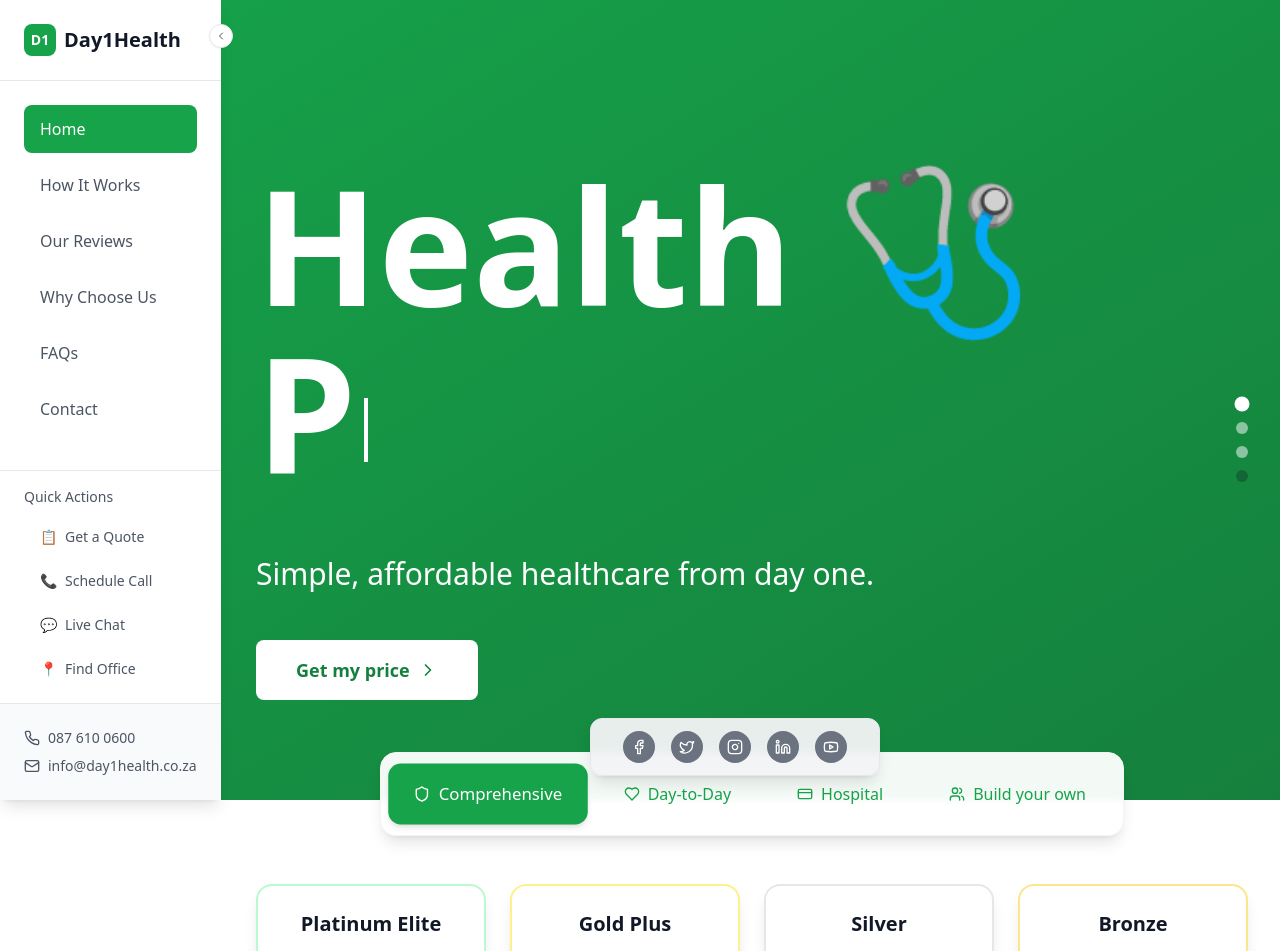
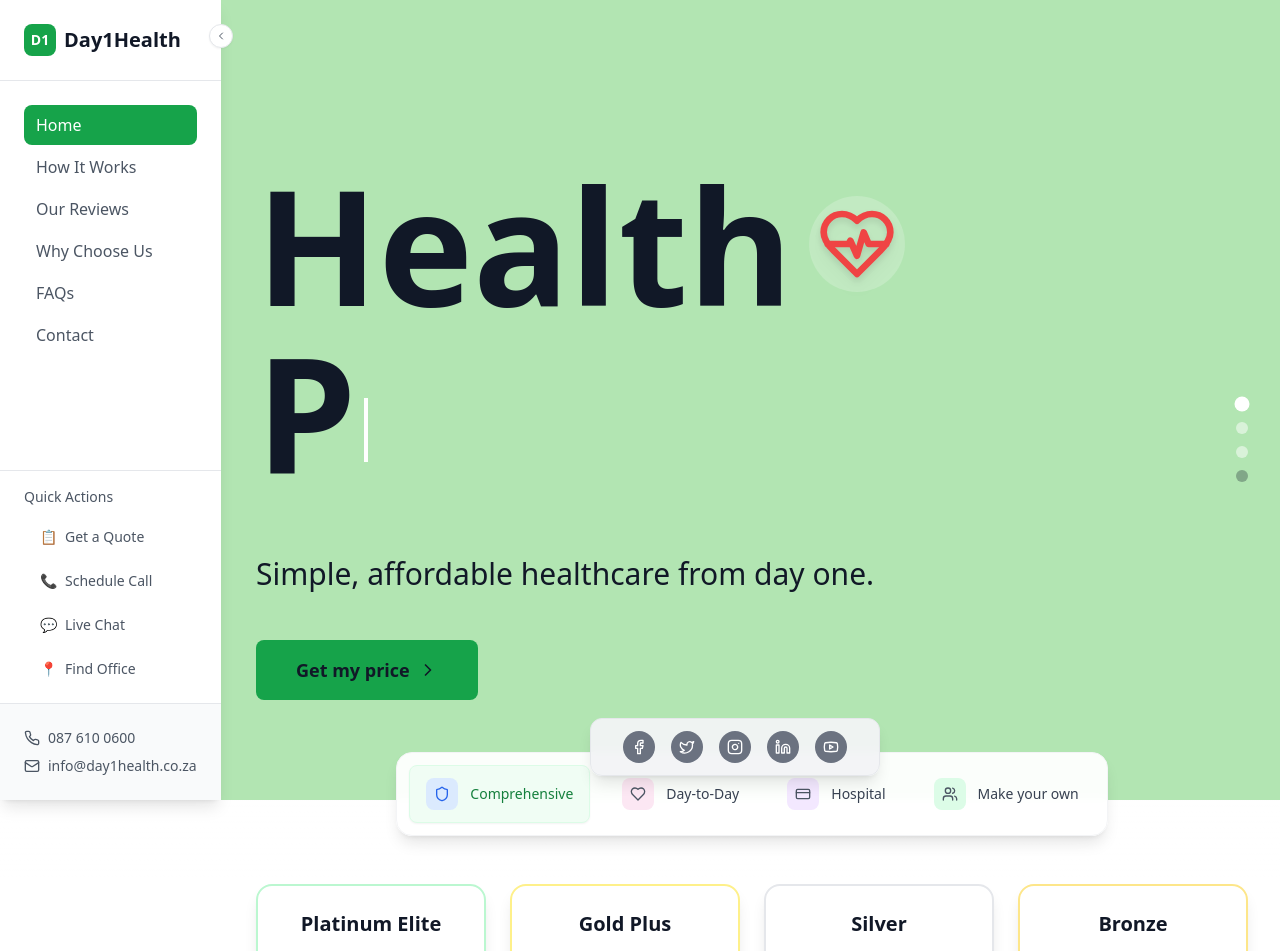
Before and after one commit to TheoDuToit1/day1health, a React (Vite) app: page / in a window 1280 px wide. Shown: the top 951 px of the page. Built offline with nearby package versions, Linux system fonts and the light colour scheme.

Commit message:
updated hero secton

```diff
--- a/src/components/Header.tsx
+++ b/src/components/Header.tsx
@@ -68,12 +68,12 @@ const Header: React.FC<HeaderProps> = ({ activeSection, onNavigate, isSidebarCol
         </div>
 
         <nav className="flex-1 p-6">
-          <ul className="space-y-2">
+          <ul className="space-y-0.5">
             {navItems.map((item) => (
               <li key={item.id}>
                 <button
                   onClick={() => onNavigate(item.id)}
-                  className={`w-full flex items-center px-4 py-3 rounded-lg transition-colors group ${
+                  className={`w-full flex items-center px-3 py-2 rounded-lg transition-colors group ${
                     activeSection === item.id
                       ? 'bg-green-600 text-white'
                       : activeSection === 'contact'
--- a/src/components/Hero.tsx
+++ b/src/components/Hero.tsx
@@ -1,6 +1,6 @@
 import { useState, useEffect } from 'react';
 import { motion, AnimatePresence } from 'framer-motion';
-import { ChevronRight } from 'lucide-react';
+import { ChevronRight, HeartPulse, Briefcase, UsersRound, Users2 } from 'lucide-react';
 
 interface HeroProps {
   isSidebarCollapsed: boolean;
@@ -12,40 +12,56 @@ interface HeroSlide {
   typewriterWords: string[];
   subheading: string;
   bgColor: string;
+  icon?: React.ComponentType<{ className?: string }>;
   textColor?: string;
   buttonBg?: string;
+  iconColor?: string;
 }
 
 const heroSlides: HeroSlide[] = [
   {
     id: 0,
-    staticText: 'Health 🩺',
+    staticText: 'Health',
+    icon: HeartPulse,
     typewriterWords: ['Well', 'Protected', 'Secured'],
     subheading: 'Simple, affordable healthcare from day one.',
-    bgColor: 'from-green-600 to-green-700',
+    bgColor: 'from-[#B2E5B2] to-[#B2E5B2]',
+    textColor: 'text-gray-900',
+    buttonBg: 'bg-[#16a34a] hover:bg-[#15803d]',
+    iconColor: 'text-red-500',
   },
   {
     id: 1,
-    staticText: 'Community 🙏',
+    staticText: 'Community',
+    icon: Users2,
     typewriterWords: ['United', 'Supported', 'Covered'],
     subheading: 'Designed with community in mind.',
-    bgColor: 'from-blue-900 to-blue-800',
+    bgColor: 'from-[#A8DADC] to-[#A8DADC]',
+    textColor: 'text-gray-900',
+    buttonBg: 'bg-[#16a34a] hover:bg-[#15803d]',
+    iconColor: 'text-blue-800',
   },
   {
     id: 2,
-    staticText: 'Freelance? 💼',
+    staticText: 'Freelance?',
+    icon: Briefcase,
     typewriterWords: ['Covered', 'Protected', 'Empowered'],
     subheading: 'Flexible medical plans for freelancers.',
-    bgColor: 'from-amber-800 to-amber-700',
+    bgColor: 'from-[#EAD8C0] to-[#EAD8C0]',
+    textColor: 'text-gray-900',
+    buttonBg: 'bg-[#16a34a] hover:bg-[#15803d]',
+    iconColor: 'text-blue-600',
   },
   {
     id: 3,
-    staticText: 'Family 👨‍👩‍👧‍👦',
+    staticText: 'Family',
+    icon: UsersRound,
     typewriterWords: ['Protected', 'Secure', 'Together'],
     subheading: 'Because everyone deserves Day1 protection.',
-    bgColor: 'from-pink-100 to-blue-100',
+    bgColor: 'from-[#F7F9F8] to-[#F7F9F8]',
     textColor: 'text-gray-900',
-    buttonBg: 'bg-green-600 hover:bg-green-700',
+    buttonBg: 'bg-[#16a34a] hover:bg-[#15803d]',
+    iconColor: 'text-purple-500',
   },
 ];
 
@@ -146,7 +162,14 @@ const Hero = ({ isSidebarCollapsed }: HeroProps) => {
                   >
                     <h1 className="text-8xl md:text-9xl lg:text-[10rem] font-bold leading-none mb-4">
                       <div className="flex flex-col">
-                        <span className="whitespace-nowrap">{slide.staticText}</span>
+                        <div className="flex items-center space-x-4">
+                          <span className="whitespace-nowrap">{slide.staticText}</span>
+                          {slide.icon && (
+                            <div className={`p-2 rounded-full ${slide.id === 3 ? 'bg-gray-200/50' : 'bg-white/20'}`}>
+                              <slide.icon className={`w-16 h-16 md:w-20 md:h-20 ${slide.iconColor || 'text-current'} drop-shadow-lg`} />
+                            </div>
+                          )}
+                        </div>
                         <span className="relative h-[1.2em] mt-2">
                           <span className={`relative ${currentText ? 'opacity-100' : 'opacity-0'}`}>
                             {currentText}
--- a/src/components/ToolsTabs.tsx
+++ b/src/components/ToolsTabs.tsx
@@ -10,10 +10,38 @@ const ToolsTabs: React.FC<ToolsTabsProps> = ({ isSidebarCollapsed }) => {
   const [activeTab, setActiveTab] = useState('comprehensive');
 
   const tabs = [
-    { id: 'comprehensive', label: 'Comprehensive', icon: Shield },
-    { id: 'daytoday', label: 'Day-to-Day', icon: Heart },
-    { id: 'hospital', label: 'Hospital', icon: CreditCard },
-    { id: 'senior', label: 'Build your own', icon: Users }
+    {
+      id: 'comprehensive',
+      label: 'Comprehensive',
+      icon: Shield,
+      bgColor: 'bg-blue-100',
+      iconColor: 'text-blue-600',
+      hoverBg: 'hover:bg-blue-200'
+    },
+    {
+      id: 'daytoday',
+      label: 'Day-to-Day',
+      icon: Heart,
+      bgColor: 'bg-pink-100',
+      iconColor: 'text-pink-600',
+      hoverBg: 'hover:bg-pink-200'
+    },
+    {
+      id: 'hospital',
+      label: 'Hospital',
+      icon: CreditCard,
+      bgColor: 'bg-purple-100',
+      iconColor: 'text-purple-600',
+      hoverBg: 'hover:bg-purple-200'
+    },
+    {
+      id: 'senior',
+      label: 'Make your own',
+      icon: Users,
+      bgColor: 'bg-green-100',
+      iconColor: 'text-green-600',
+      hoverBg: 'hover:bg-green-200'
+    }
   ];
 
   const handleTabClick = (tabId: string) => {
@@ -362,17 +390,16 @@ const ToolsTabs: React.FC<ToolsTabsProps> = ({ isSidebarCollapsed }) => {
                 <button
                   key={tab.id}
                   onClick={() => handleTabClick(tab.id)}
-                  className={`flex items-center space-x-2 px-6 py-4 rounded-xl font-medium text-base transition-all duration-300 whitespace-nowrap ${
+                  className={`flex items-center px-4 py-3 text-sm font-medium rounded-lg transition-all ${
                     activeTab === tab.id
-                      ? 'bg-green-600 text-white shadow-md transform scale-105'
-                      : 'text-green-600 border border-transparent hover:border-green-200 hover:bg-green-50'
+                      ? 'bg-green-50 text-green-700 shadow-sm border border-green-100'
+                      : 'text-gray-700 hover:bg-gray-50'
                   }`}
                 >
-                  <tab.icon className={`w-4 h-4 ${
-                    activeTab === tab.id ? 'text-white' : 'text-green-600'
-                  }`} />
-                  <span className="hidden sm:inline">{tab.label}</span>
-                  <span className="sm:hidden">{tab.label.replace('Your ', '')}</span>
+                  <span className={`inline-flex items-center justify-center w-8 h-8 rounded-lg mr-3 ${activeTab === tab.id ? tab.bgColor + ' ' + tab.hoverBg : tab.bgColor + ' ' + tab.hoverBg} transition-colors`}>
+                    <tab.icon className={`w-4 h-4 ${activeTab === tab.id ? tab.iconColor : 'text-gray-600'}`} />
+                  </span>
+                  <span className="whitespace-nowrap">{tab.label}</span>
                 </button>
               ))}
             </div>
```
